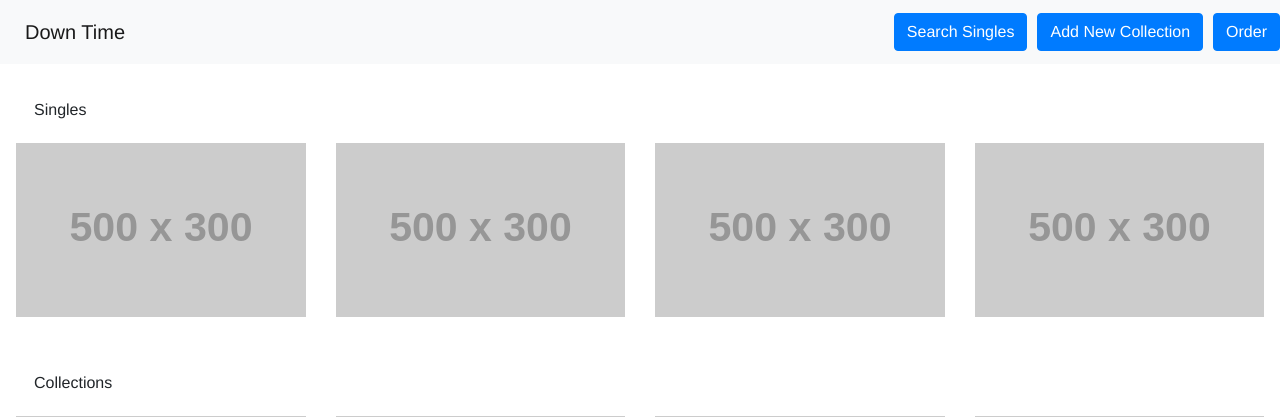
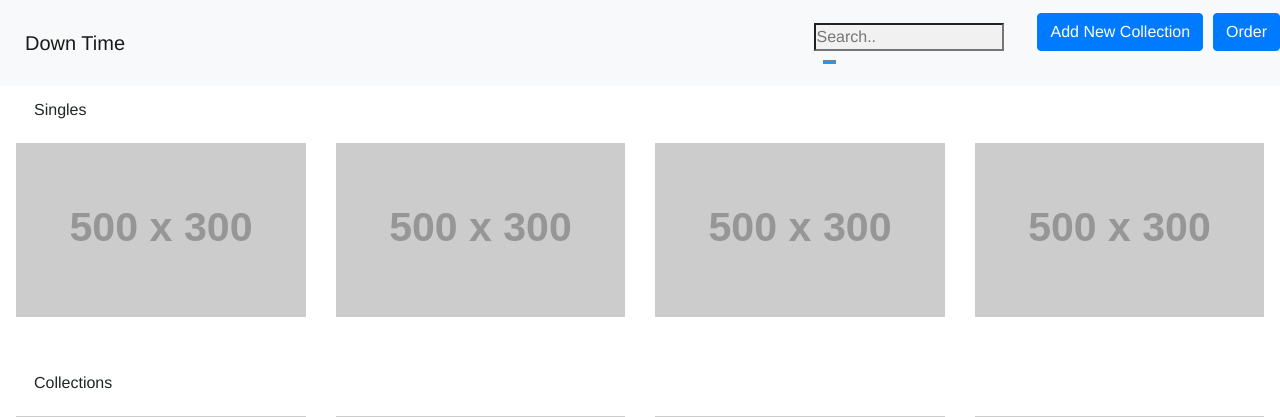
Before and after one commit to GSCrawley/downtime, a Django app: template Downtime/templates/movie-library.html in a window 1280 px wide; the page is wider, and only the part inside the window is pictured. Shown: the top 417 px of that part. Run offline with Django 3.2, Linux system fonts and the light colour scheme; the template is opened without the code that fills it, so the values that code supplies are empty; grey boxes labelled with a size stand in for pictures from a placeholder-image service; some libraries are stand-ins or nearby versions.

Commit message:
search bar movie library

```diff
--- a/Downtime/static/css/movie-library.css
+++ b/Downtime/static/css/movie-library.css
@@ -27,6 +27,13 @@ h3 {
 .navbar-brand {
     position: relative;
     right: 60px;
+}
+
+.searchbox {
+    margin: 5px;
+    padding-top: 10px;
+    position: relative;
+    left: 90px;
 }
 
 .cc {
@@ -71,3 +78,34 @@ h3 {
     left: 0;
     bottom: 0;
 }
+
+
+
+
+
+
+form.searchbox input[type=text] {
+    padding: 0px;
+    float: left;
+    width: 89%;
+    background: #f1f1f1;
+  }
+
+form.searchbox button {
+    float: left;
+    margin: 9px;
+    background: #2196F3;
+    border: 1px solid grey;
+    border-left: none;
+    cursor: pointer;
+  }
+
+  form.searchbox button:hover {
+    background: #0b7dda;
+  }
+
+  form.searchbox::after {
+    content: "";
+    clear: both;
+    display: table;
+  }
--- a/Downtime/templates/movie-library.html
+++ b/Downtime/templates/movie-library.html
@@ -51,9 +51,10 @@
                   <div class="collapse navbar-collapse" id="navbarResponsive">
                       <ul class="navbar-nav ml-auto">
                         <li class="nav-item">
-                            <button type="button" class="btn btn-primary cc">
-                              Search Singles
-                            </button>
+                            <form class="searchbox" action="action_page.php">
+                              <input type="text" placeholder="Search.." name="search">
+                              <button type="submit"><i class="fa fa-search"></i></button>
+                              </form>
                           </li>
                           <li class="nav-item">
                             <button type="button" class="btn btn-primary cc" data-toggle="modal" data-target="#exampleModal">
```
